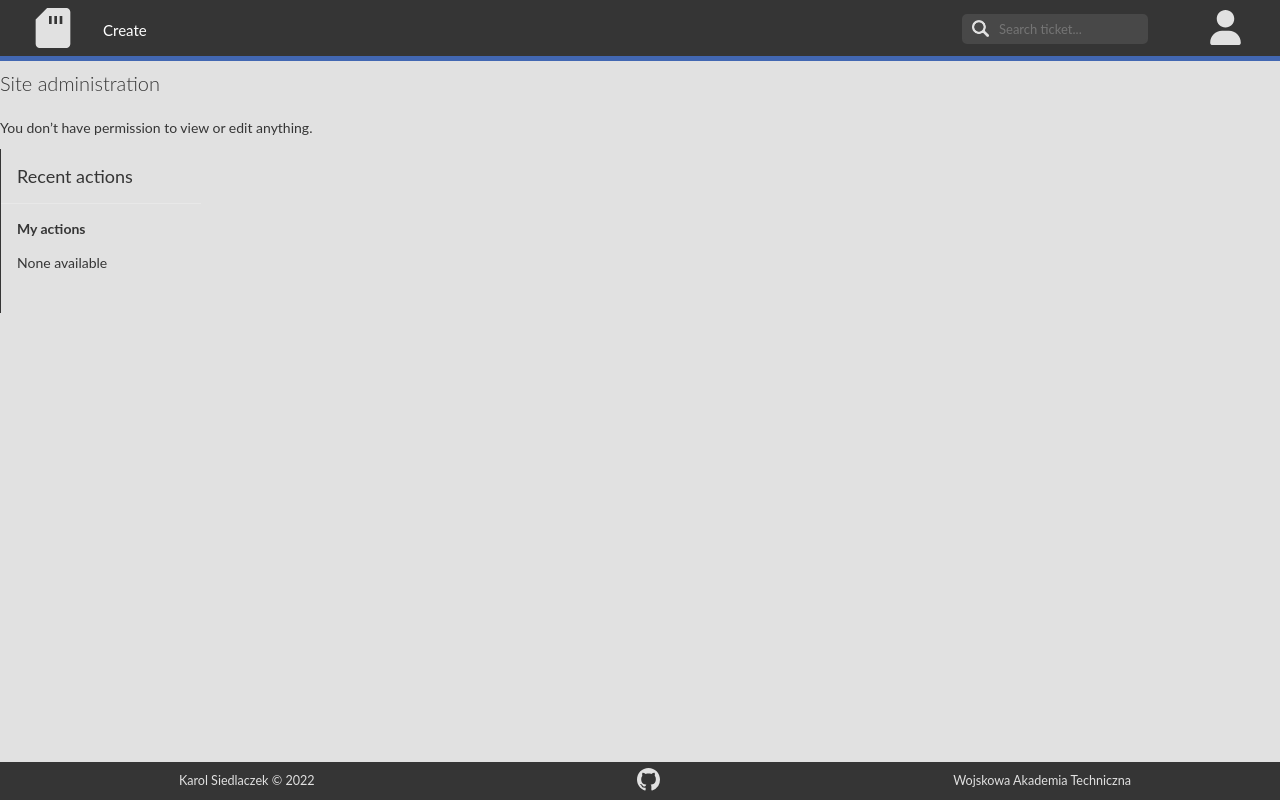
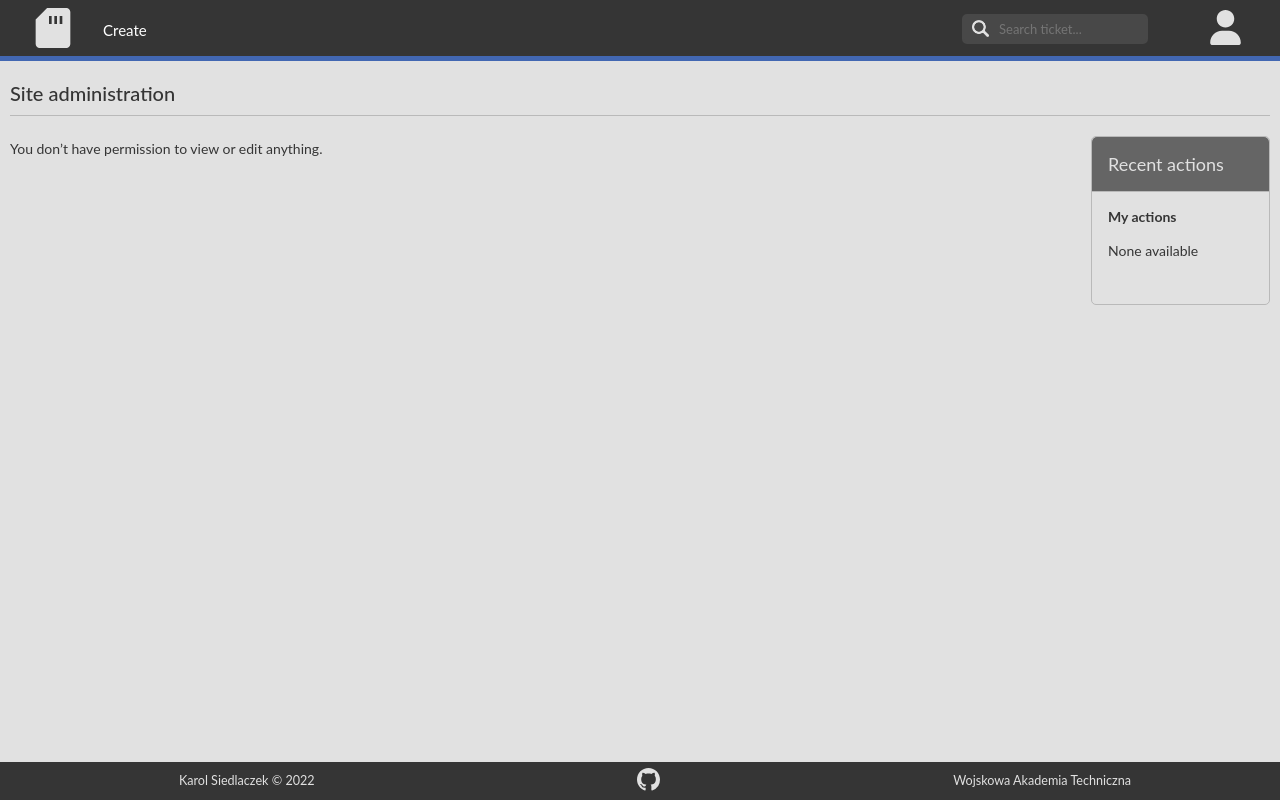
Before and after one commit to Haswell33/service-desk, a Django app: page /admin/ in a window 1280 px wide. Run offline with Django 3.2, Linux system fonts and the light colour scheme; the visitor is signed in with stand-in values (Sample User, id 1); data comes from the database, SQL or seed files in the repository; data that the repository does not hold is empty.

Commit message:
building templates 9

```diff
--- a/service_desk/static/custom/styles/style.css
+++ b/service_desk/static/custom/styles/style.css
@@ -2,6 +2,7 @@
 
 :root {
     --theme: #4267B2;
+    --theme-transparent: rgba(66, 103, 178, 0.6);
     --elem-dark: #353535;
     --elem-dark-secondary: #4f4f4f;
     --elem-dark-third: #484848;
@@ -332,11 +333,43 @@ footer p {
 
 #recent-actions-module {
     /*position: fixed;*/
-    display: inline-block;
+    display: block;
     background: var(--elem-light);
-    border-left: 1px solid var(--elem-dark);
+    border: 1px solid var(--elem-light-third);
+    border-radius: 5px;
     /*top: 55px;
     right: 0;*/
-    width: 200px;
     height: 100%;
 }
+#recent-actions-module > ul {
+    padding-left: 20px!important;
+    padding-right: 20px!important;
+}
+
+#recent-actions-module > ul > li {
+    padding: 5px;
+    border-radius: 5px;
+    transition: 400ms;
+}
+
+#recent-actions-module > ul > li:hover {
+    background: var(--theme-transparent);
+}
+
+#recent-actions-module .addlink,
+#recent-actions-module .changelink {
+    background-position: 0 5px;
+    z-index: 500;
+}
+.addlink:before {
+    content:'';
+    width: 25px;
+    height: 17px;
+    background-repeat: no-repeat;
+    background-size: 17px 17px;
+    background-image: url('../images/logo.png')
+}
+
+#recent-actions-module > h2 {
+    border-bottom: 1px solid var(--elem-light-third)
+}
--- a/service_desk/static/custom/templates/admin/base_site.html
+++ b/service_desk/static/custom/templates/admin/base_site.html
@@ -1,6 +1,7 @@
 {% extends 'admin/base.html' %}
 
 <head>
+    { % load static % }
     <title>test</title>
 </head>
 
@@ -11,10 +12,14 @@
                 --body-bg: var(--elem-light);
                 --primary: var(--elem-dark);
                 --link-fg: var(--theme);
+                --darkened-bg: var(--elem-light);
+                --hairline-color: var(--elem-light-third);
+                --body-quiet-color: var(--elem-dark)
+                font-family: Lato, sans-serif;
             }
             #header
             {
-                display: block;
+                display: -webkit-inline-box;
                 background: none;
                 padding: 0;
             }
@@ -25,9 +30,22 @@
             #header a:hover {
                 text-decoration: none;
             }
-            #content-related .module h2,
+            #content-main {
+                width: 85%;
+            }
+            #content-related .module h2 {
+                border-bottom: 1px solid var(--elem-light-third);
+                background: var(--elem-light-secondary);
+                color: var(--elem-light)
+            }
+
             #content-related .module h3{
-                color: var(--elem-dark)
+                color: var(--elem-dark);
+            }
+
+            .module {
+                border: 1px solid var(--elem-light-third);
+                border-radius: 5px;
             }
             h1,
             #changelist .paginator {
@@ -37,15 +55,28 @@
                 font-size: inherit;
                 line-height: inherit;
             }
+
             #content-related {
+                width:calc(15% - 10px);
+                margin-left: 10px;
                 margin-right: 0;
                 background: var(--elem-light);
                 float: inherit;
             }
+
+            #content-related .actionlist {
+                margin: 0;
+            }
+
             #content {
-                padding: 0;
+                padding: 10px;
                 display: flex;
                 flex-wrap: wrap;
+            }
+            #content > h1 {
+                border-bottom: 1px solid var(--elem-light-third);
+                padding: 10px 0;
+                font-weight: 500;
             }
             .main > .content {
                 flex: none
@@ -55,6 +86,50 @@
             }
             .colMS{
                 margin-right: 0;
+            }
+
+            .module caption {
+                font-size: 13px;
+            }
+
+            .module h2, .module caption, .inline-group h2 {
+                background: var(--elem-light-secondary);
+                border-top-left-radius: 5px;
+                border-top-right-radius: 5px;
+                padding: 12px 8px;
+                border-bottom: 1px solid var(--elem-light-third);
+                color: var(--elem-dark)
+            }
+
+            a:link {
+                color: var(--elem-dark)
+            }
+            a.section:link,
+            a.section:visited {
+                color: var(--elem-light);
+            }
+
+            tr:nth-child(even),
+            tr:nth-child(odd) {
+                background: none;
+            }
+
+            tr:not(:last-child){
+                border-bottom: 1px solid var(--elem-light-third)
+            }
+            #content-main tr {
+                transition: 400ms;
+            }
+            #content-main tr:hover{
+                background: var(--theme-transparent);
+            }
+            td, th {
+                border-bottom: none;
+            }
+            th a:hover,
+            td a:hover,
+            li a:hover {
+                color: var(--elem-light)
             }
             @media (max-width: 1024px) {
                 #header {
--- a/service_desk/static/custom/templates/base.html
+++ b/service_desk/static/custom/templates/base.html
@@ -94,14 +94,23 @@
     let userIsAuth = ('{{user.is_authenticated}}' === 'True')
     if (userIsAuth){
       if (userIsAdmin) {
-        $(':root').css('--theme', '#4267B2')
+        $(':root').css({
+          '--theme': '#4267B2',
+          '--theme-transparent': 'rgba(66, 103, 178, 0.6)'
+        })
       }
       else if (!userIsAdmin){
-        $(':root').css('--theme', '#288000')
+        $(':root').css({
+          '--theme': '#288000',
+          '--theme-transparent': 'rgba(40, 128, 0, 0.6)'
+        })
       }
     }
     else if(!userIsAuth){
-      $(':root').css('--theme', '#777777')
+      $(':root').css({
+        '--theme': '#777777',
+        '--theme-transparent': 'rgba(119, 119, 119, 0.6)'
+      })
     }
   })
 </script>
```
Also changed, not shown: service_desk/app/admin.py (+8 -2 lines), service_desk/app/models.py (+10 -2 lines), service_desk/static/custom/templates/admin/plus.png (added), 1 other file.
